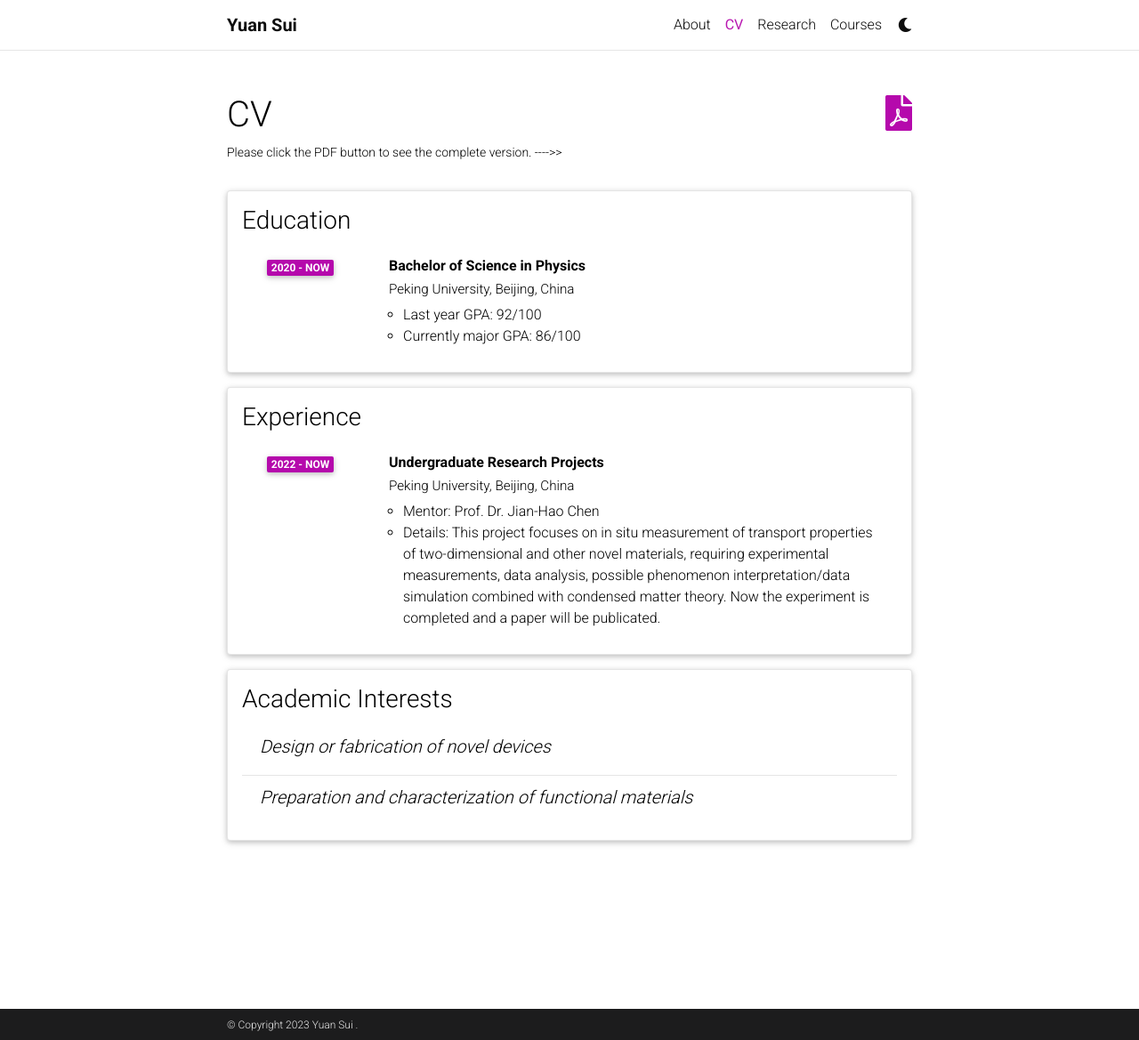
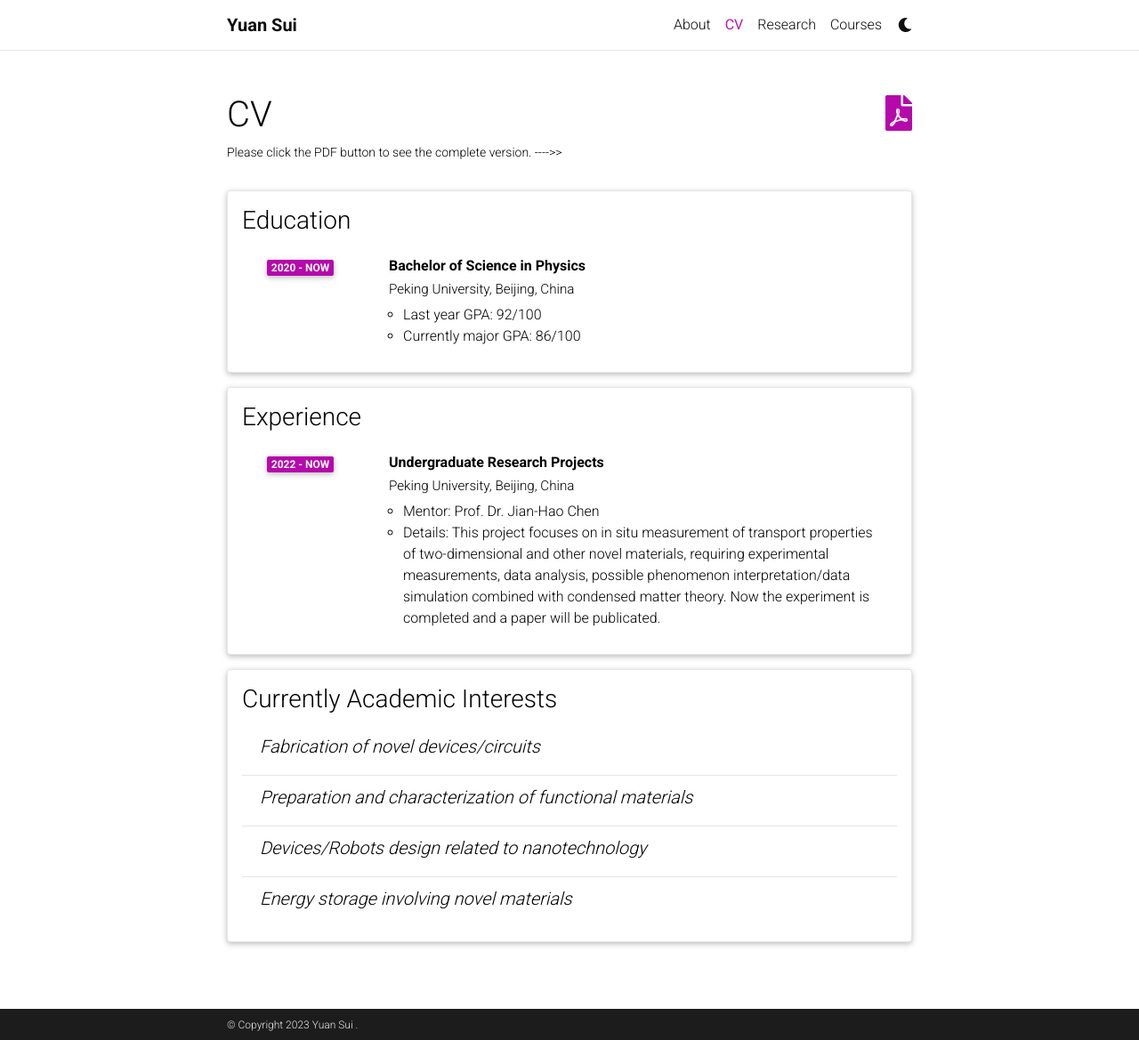
Before and after one commit to sufrepmia/al-folio_theme, a Jekyll site: the page built from _pages/cv.md, in a window 1280 px wide and 1169 px high. Shown: the whole window at 89% size. Built offline with Jekyll 4.4.1, drawn with Linux system fonts in a browser that asks for light colours; comment, search, counter and statistics services are not loaded; a style sheet for code colours, icons or effects is not loaded.

Commit message:
Update cv.yml

```diff
--- a/_data/cv.yml
+++ b/_data/cv.yml
@@ -18,8 +18,10 @@
         - 'Mentor: Prof. Dr. Jian-Hao Chen'
         - 'Details: This project focuses on in situ measurement of transport properties of two-dimensional and other novel materials, requiring experimental measurements, data analysis, possible phenomenon interpretation/data simulation combined with condensed matter theory. Now the experiment is completed and a paper will be publicated.'
 
-- title: Academic Interests
+- title: Currently Academic Interests
   type: nested_list
   contents:
-    - title: Design or fabrication of novel devices
+    - title: Fabrication of novel devices/circuits
     - title: Preparation and characterization of functional materials
+    - title: Devices/Robots design related to nanotechnology
+    - title: Energy storage involving novel materials
```
